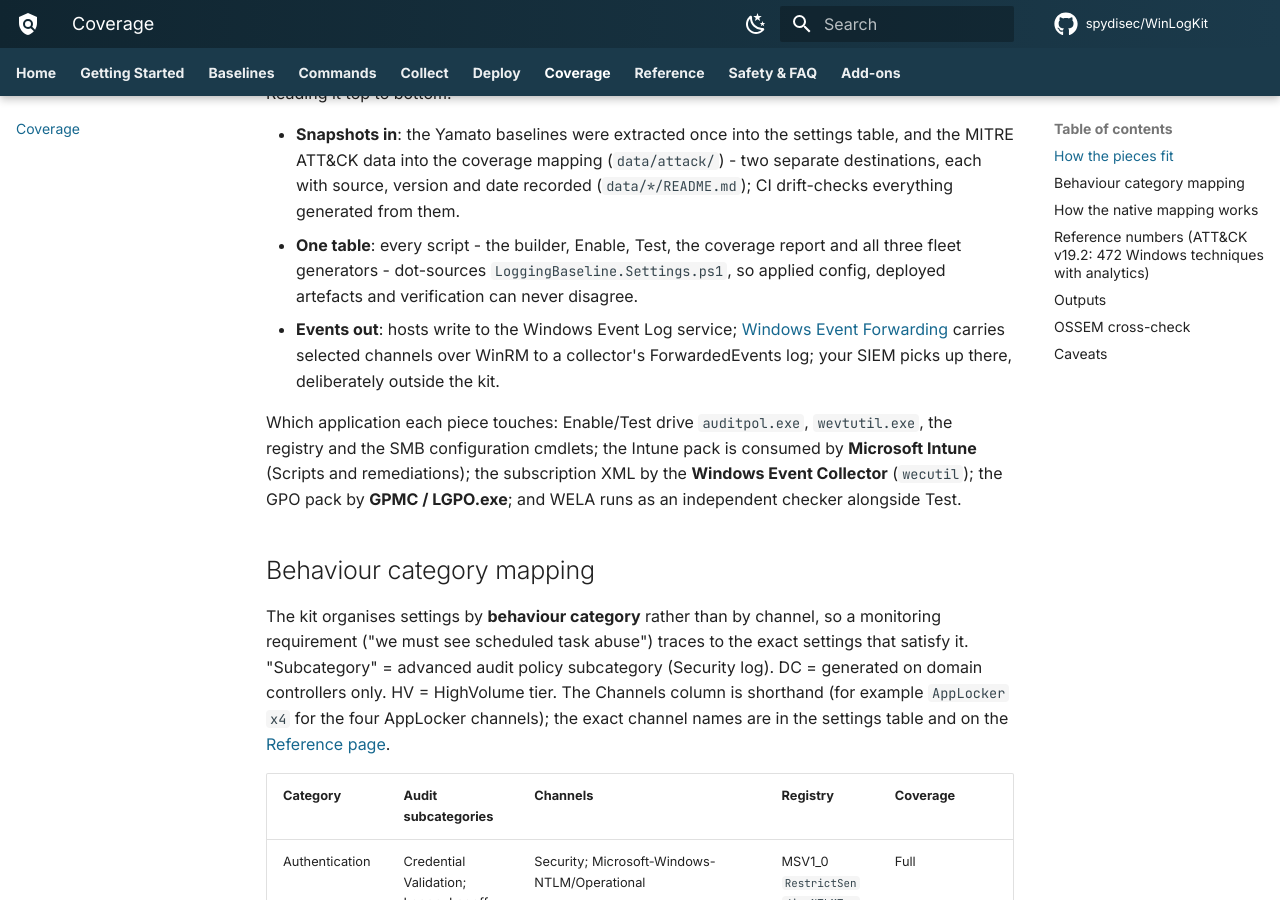
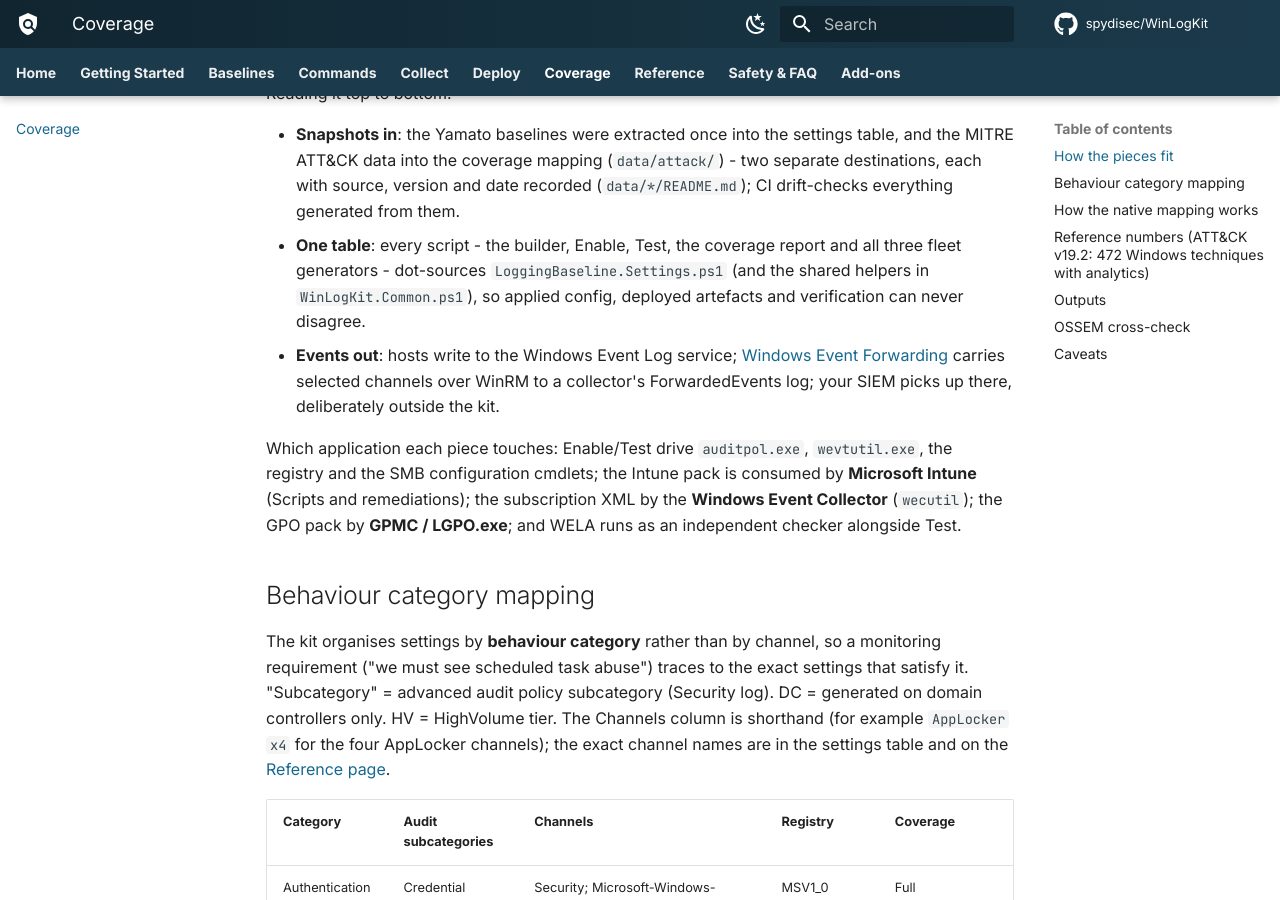
Before and after one commit to spydisec/WinLogKit, an MkDocs documentation site: the page built from docs/mapping.md, in a window 1280 px wide and 900 px high, scrolled down 1074 px. Built offline with MkDocs 1.6.1 and Material for MkDocs 9.7.7, drawn with Linux system fonts in a browser that asks for light colours; comment, search, counter and statistics services are not loaded.

Commit message:
Add WinLogKit.Common.ps1: one copy of the shared helpers
Step 2 of the v1.0 restructure (ADR-001). Pure refactor: no setting, no
switch and no output format changes.

Moved into WinLogKit.Common.ps1, dot-sourced right after the settings
table: Test-IsAdmin (was in 3 scripts), Get-DomainRole, Get-OsType,
ConvertTo-NetRegPath, Get-RegValue, Get-AuditPolicyByGuid (each in 2),
and the selection model. Resolve-BaselineSelection replaces the five
inline "-BaselineFile or tier switches" blocks; Test-ItemSelected replaces
Test-TierSelected, Test-ItemOn, Test-Wanted and Get-DefaultSelected.
Registry writers stay in Enable-LoggingBaseline.ps1, the one script that
writes. The Intune pack generator keeps embedding its own helpers so the
generated scripts run alone.

Only visible difference: every generated artefact now describes its
source the same way (Core tier [+ HighVolume] [+ Optional] or baseline
file X.csv); the Intune header said "recommended tiers" and the WEF
subscription said "kit Core tier".

Self-checks gain 1c: a function defined in more than one kit file fails.

Co-Authored-By: Claude Fable 5.1 <noreply@anthropic.com>

```diff
--- a/.coderabbit.yaml
+++ b/.coderabbit.yaml
@@ -47,6 +47,10 @@ reviews:
         - Every logging setting lives in LoggingBaseline.Settings.ps1 with a
           plain-language Purpose (and Risk where volume/stability matters).
           Flag settings hardcoded in the other scripts.
+        - Shared helpers live in WinLogKit.Common.ps1 (host probes, registry
+          reads, selection model). Flag a helper duplicated across scripts;
+          the generated Intune pack embedding its own is the intended
+          exception.
         - No external module dependencies, no third party agents (no Sysmon).
         - Never introduce CrashOnAuditFail, "do not overwrite" log retention,
           global object access auditing, blanket SACLs, service restarts or
--- a/docs/mapping.md
+++ b/docs/mapping.md
@@ -93,7 +93,8 @@ Reading it top to bottom:
   generated from them.
 - **One table**: every script - the builder, Enable, Test, the coverage
   report and all three fleet generators - dot-sources
-  `LoggingBaseline.Settings.ps1`, so applied config, deployed artefacts and
+  `LoggingBaseline.Settings.ps1` (and the shared helpers in
+  `WinLogKit.Common.ps1`), so applied config, deployed artefacts and
   verification can never disagree.
 - **Events out**: hosts write to the Windows Event Log service;
   [Windows Event Forwarding](https://learn.microsoft.com/windows/security/operating-system-security/device-management/use-windows-event-forwarding-to-assist-in-intrusion-detection)
```
Also changed, not shown: CHANGELOG.md (+8 -0 lines), CONTRIBUTING.md (+5 -0 lines), docs/commands.md (+2 -1 lines), 10 other files.
